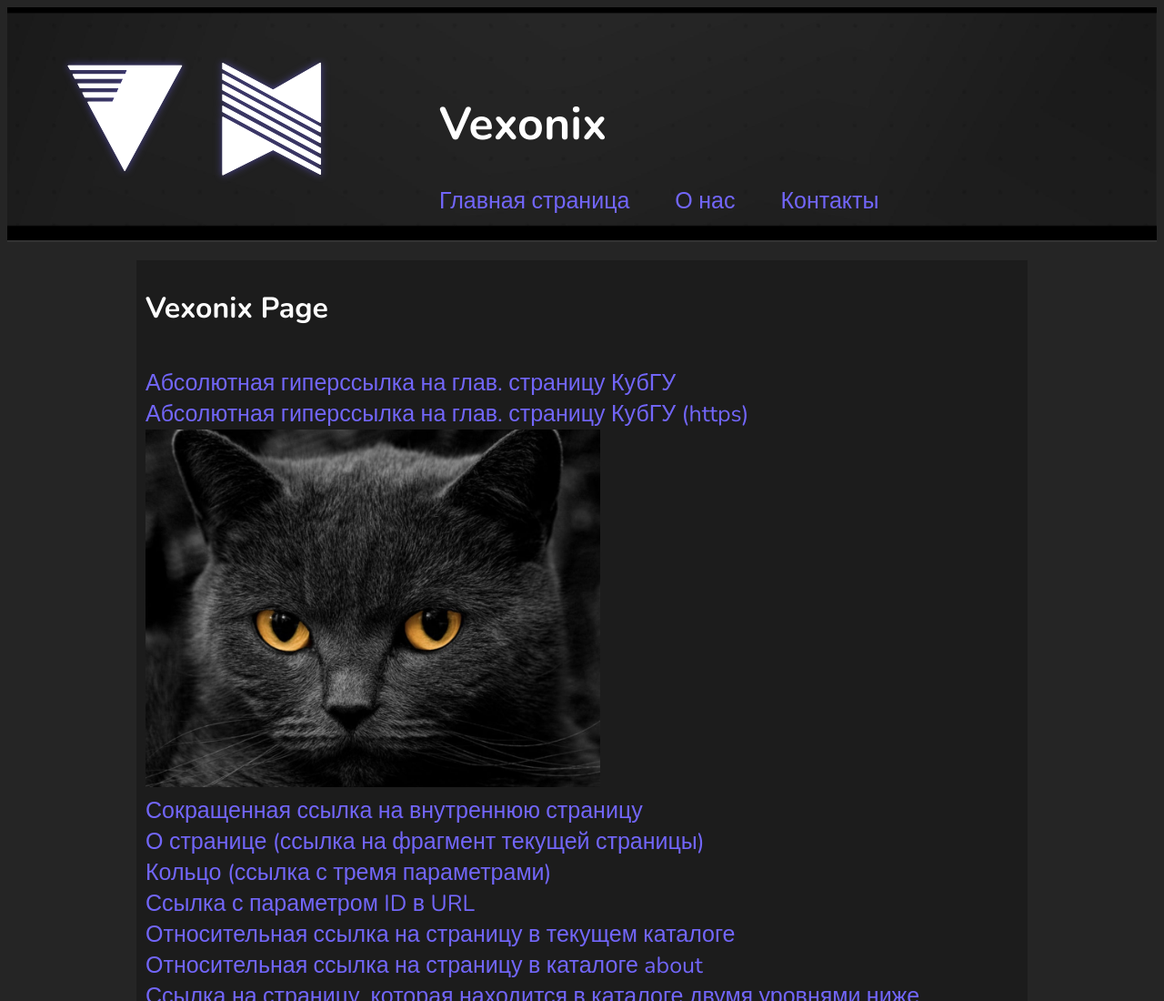
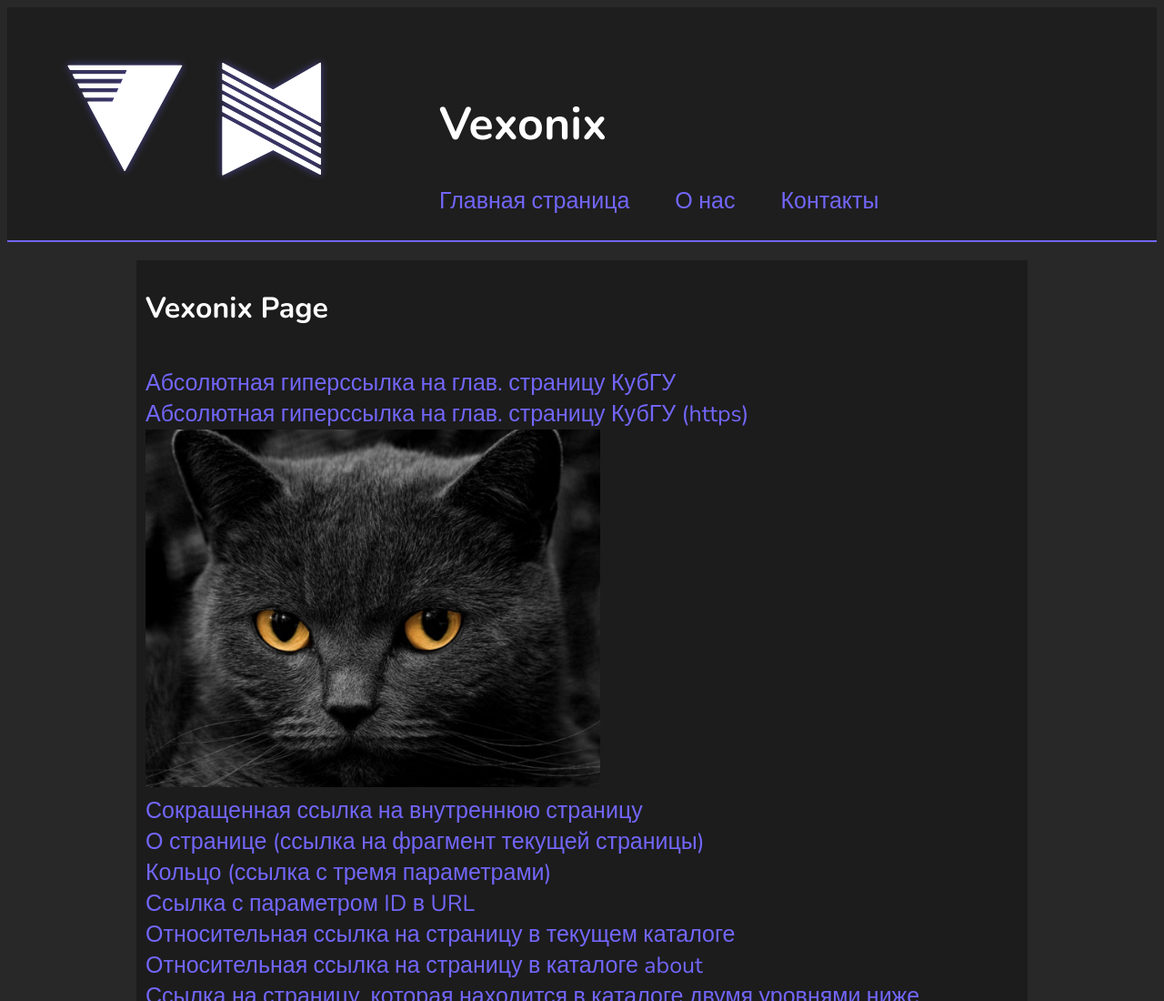
Before and after one commit to Vexonix-dev/Vexonix-dev.github.io, a plain HTML site: page Task_2/index.html in a window 1280 px wide. Shown: the top 1100 px of the page at 91% size. Drawn offline with nearby package versions, Linux system fonts and the light colour scheme.

Commit message:
Update style.css

```diff
--- a/Task_2/style.css
+++ b/Task_2/style.css
@@ -1,12 +1,8 @@
 header {
-    background-image: url('head_image.png');
-    background-size: cover;
-    background-position: center;
-    background-repeat: no-repeat;
     text-align: left;
     padding:60px;
-    color: white;
-    border-bottom: 2px solid #333;
+    background-color: rgb(30, 30, 30);
+    border-bottom: 2px solid #7266fa;
 }
 
 #link_with_distance {
@@ -33,7 +29,7 @@ td {
 }
 
 body {
-    background-color: rgb(37, 37, 37);
+    background-color: rgb(40, 40, 40);
 }
 
 h1 {
@@ -63,8 +59,6 @@ a {
 body {
     font-family: 'Nunito', sans-serif;
 }
-
-
 
 footer {
   background-color: #7266fa;
@@ -104,8 +98,6 @@ ol {
     font-size: 25px;
 }
 
-
-
 /*Цвета ячеек*/
 .cellpurple {
     background-color: #7266fa;
```
